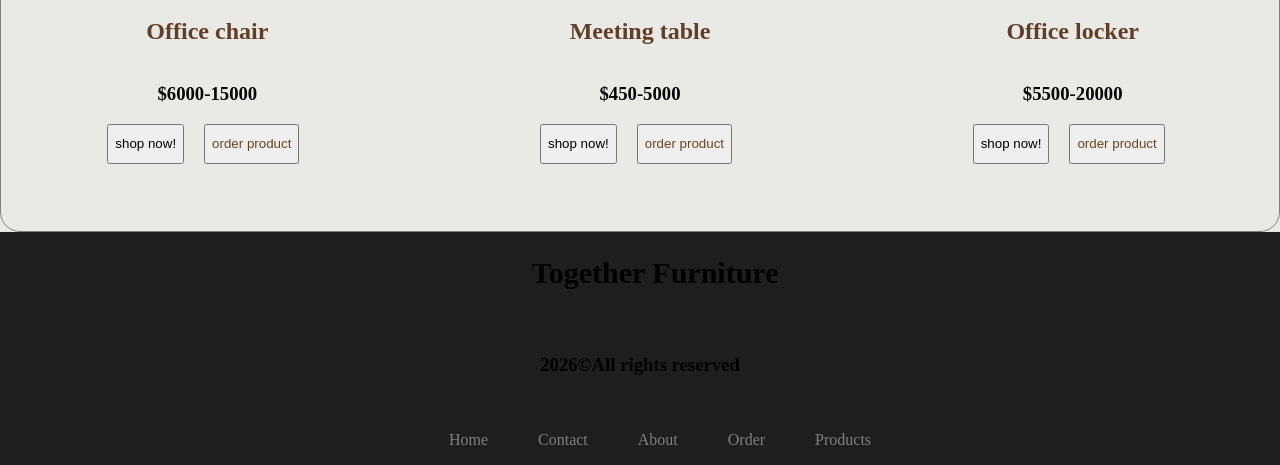
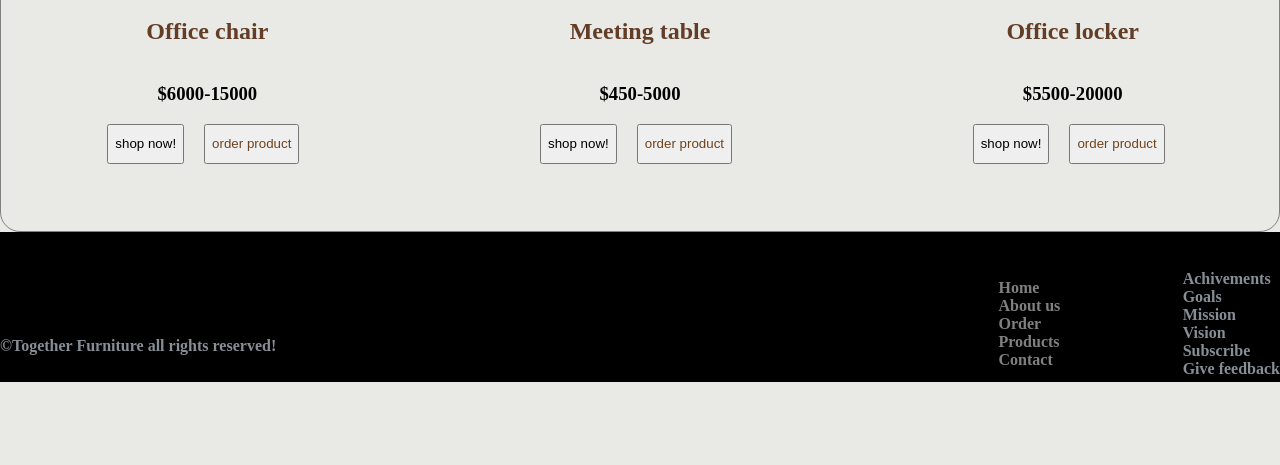
Before and after one commit to mayaabyu/furniture, a plain HTML site: page product.html in a window 1280 px wide. Shown: the part 1187-1652 px from the top of the page. After the commit the page ends 1569 px from the top, so only its background shows below. Drawn offline with Linux system fonts and the light colour scheme.

Commit message:
my full website

```diff
--- a/product.css
+++ b/product.css
@@ -70,9 +70,8 @@ img{
   display: block;
 }
 .bed{
-
     width: 100%;
-    height: 300px;
+    height: 250px;
     object-fit: cover;
     border: 1px solid gray;
     border-radius: 20px;
@@ -87,6 +86,10 @@ img{
 
 }
 
+.buton{
+      width: 100px;
+    height: 50px;
+}
 .btn-link{
     display: flex;
     flex-direction: row;
@@ -141,14 +144,67 @@ footer{
 .footer-ul{
     list-style: none;
     display: flex;
-    flex-direction: row;
-    gap: 50px;
+    flex-direction: column;
+     margin-left: 600px;
     text-decoration: none;
     align-items: left;
 }
+
+
+
 
 a{
     color: gray;
     list-style: none;
     text-decoration: none;
 }
+
+a:hover{
+    color: #797876;
+}
+
+footer{
+    display: flex;
+    flex-direction: row;
+    justify-content: space-between;
+    background-color: black;
+    max-height: 220px;
+    position: sticky;
+    width: 100%;
+    gap: 20px;
+    height: 150px;
+}
+
+
+
+.footer-ul{
+    display: flex;
+    flex-direction: column;
+    list-style: none;
+    text-decoration: none;
+
+    margin-top: 50px;
+    font-weight: bold;
+
+}
+
+.lists{
+     color: #868e96;
+     list-style: none;
+     text-decoration: none;
+     gap: 20px;
+     font-weight: bold;
+     margin-top: 50px;
+}
+
+ .socials-img{
+    width: 150px;
+    height: 100px;
+    margin-top: 50px;
+
+ }
+
+footer h4{
+  color: #868e96;
+  margin-top: 100px;
+ }
--- a/product.html
+++ b/product.html
@@ -35,7 +35,7 @@
                 <h2>$5000-20,000</h2>
         <div class="btn-link-2">
                 <button class="btn">shop now!</button>
-                <button><a class="link" href="order.html">order</a></button>
+                <button class="buton"><a class="link" href="order.html">order</a></button>
         </div>
             </div>
             <div class="card">
@@ -99,17 +99,29 @@
     </div>
 </section>
     </main>
-    <footer>
-        <h2>Together Furniture</h2>
-        <h3>2026©All rights reserved</h3>
-        <ul class="footer-ul">
-                    <li><a class="home"  href="index.html">Home</a></li>
-                    <li><a class="contact" href="contactus.html">Contact</a></li>
-                    <li><a class="about" href="about.html">About</a></li>
-                    <li><a class="order" href="order.html">Order</a></li>
-                    <li><a class="product" href="product.html">Products</a></li>
-        </ul>
-    </footer>
+     <footer>
 
+    <div class="adress">
+        <h4>©Together Furniture all rights reserved!</h4>
+
+
+    </div>
+
+    <ul class="footer-ul">
+               <li><a href="index.html">Home</a></li>
+            <li><a href="about.html">About us</a></li>
+            <li><a href="order.html">Order</a></li>
+            <li><a href="product.html">Products</a></li>
+            <li><a href="contactus.html">Contact</a></li>
+            </ul>
+            <ul class="lists">
+                <li>Achivements</li>
+                <li>Goals</li>
+                <li>Mission</li>
+                <li>Vision</li>
+                <li>Subscribe</li>
+                <li>Give feedback</li>
+            </ul>
+  </footer>
 </body>
 </html>
```
